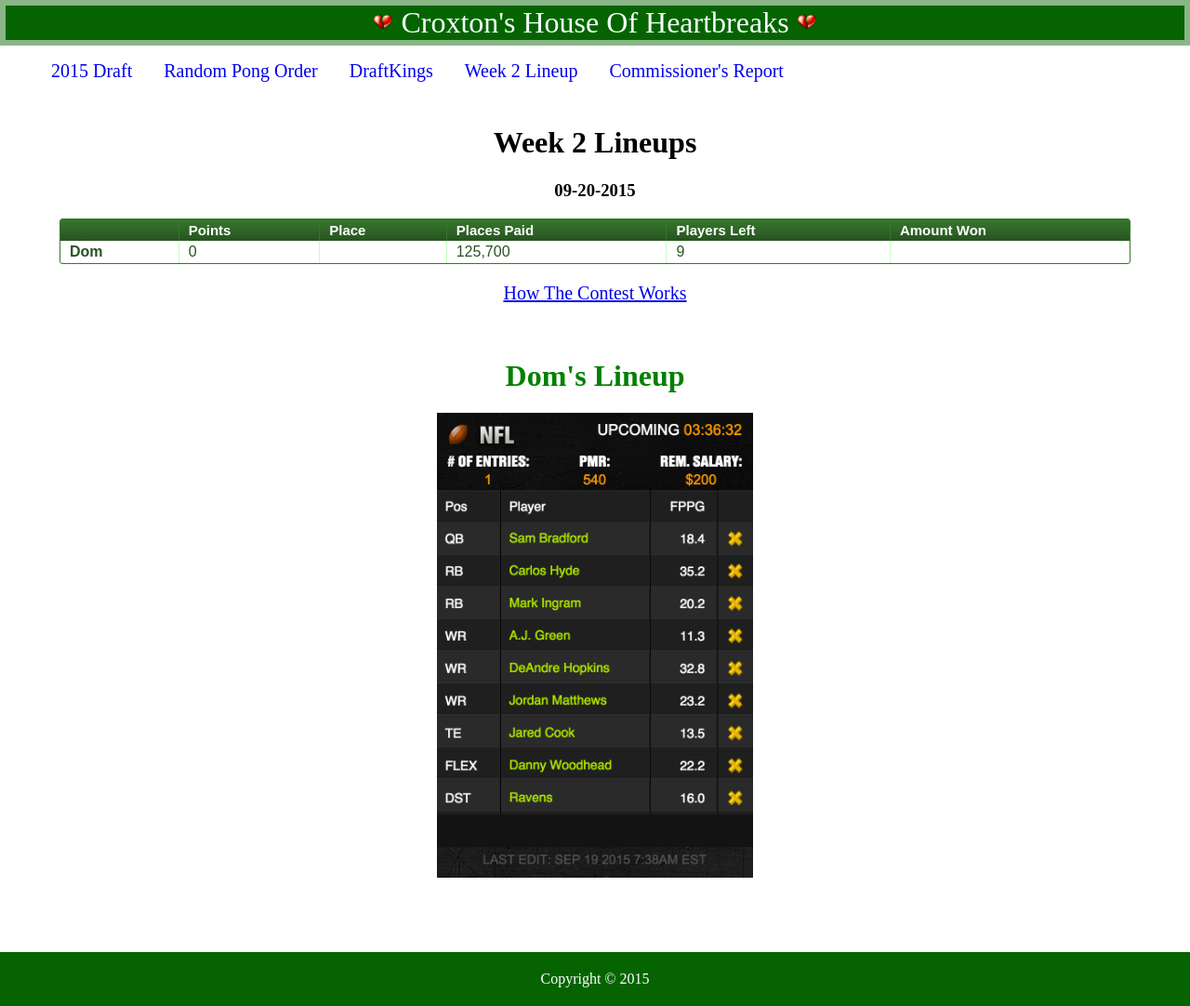
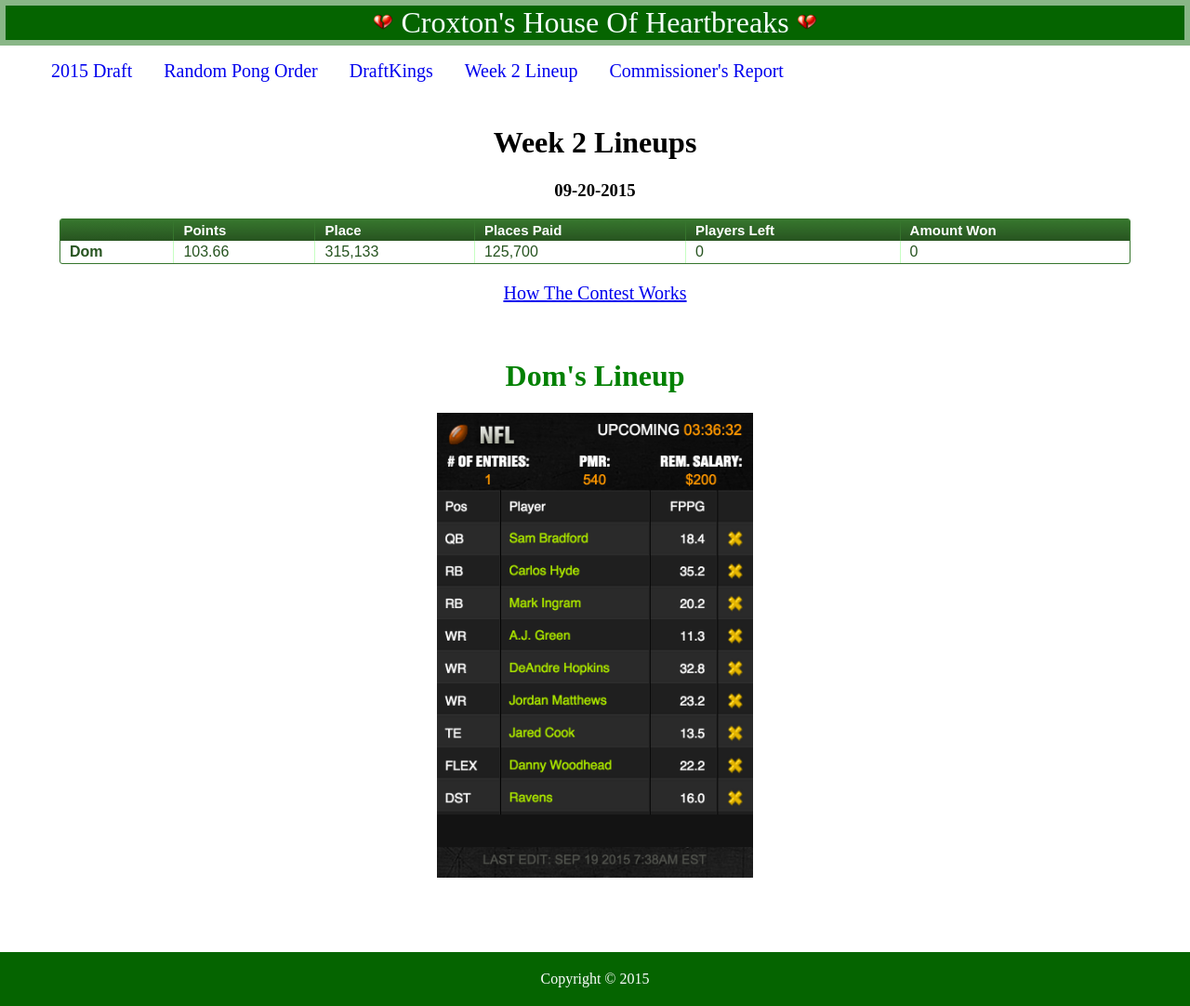
Before and after one commit to fdel15/fdel15.github.io, a Jekyll site: the page built from chohb/2015-draftkings-lineup-wk2.html, in a window 1280 px wide. Shown: the whole page at 93% size. Built offline with Jekyll 4.4.1, drawn with Linux system fonts in a browser that asks for light colours.

Commit message:
update doms score

```diff
--- a/chohb/2015-draftkings-lineup-wk2.html
+++ b/chohb/2015-draftkings-lineup-wk2.html
@@ -22,11 +22,11 @@
     <tbody>
       <tr>
         <td style="font-weight: bold;">Dom</td>
+        <td>103.66</td>
+        <td>315,133</td>
+        <td>125,700</td>
         <td>0</td>
-        <td></td>
-        <td>125,700</td>
-        <td>9</td>
-        <td></td>
+        <td>0</td>
       </tr>
     </tbody>
   </table>
```
